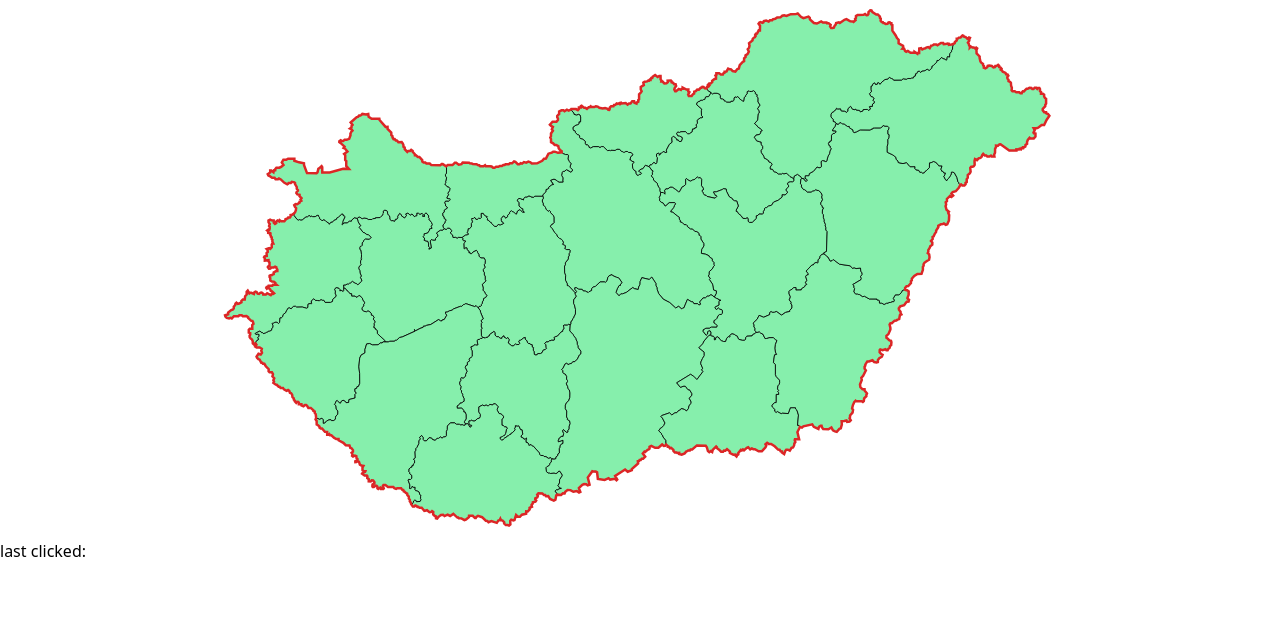
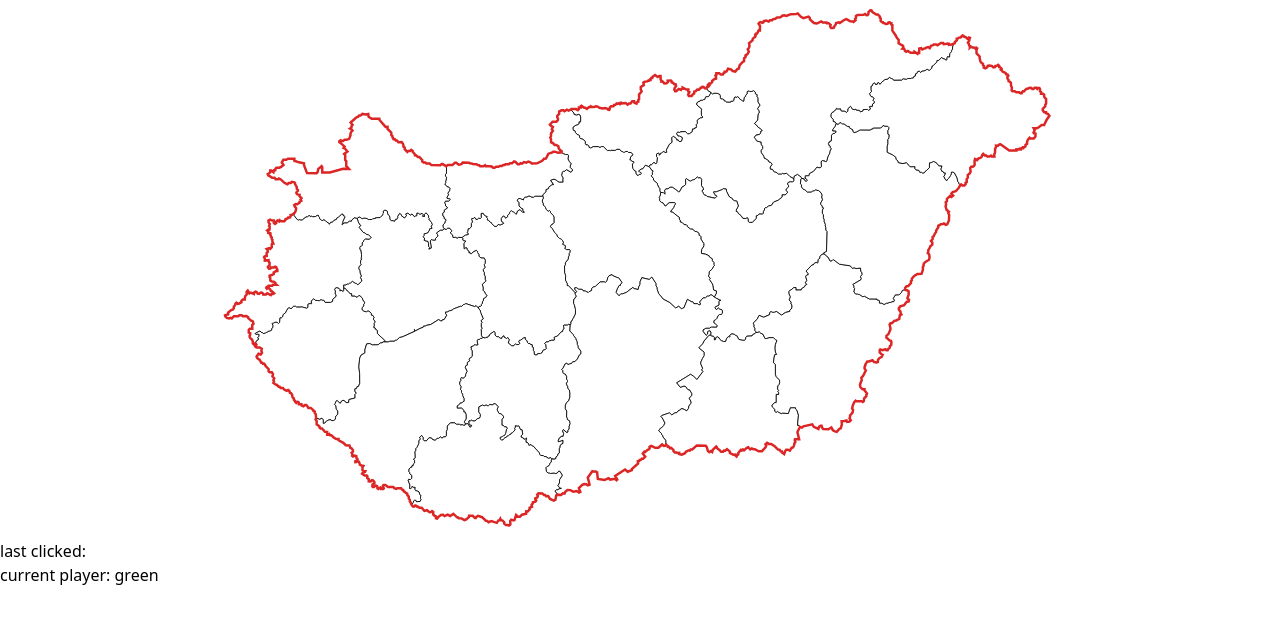
Before and after one commit to TomaSajt/honfoglalo-legacy, a SvelteKit app: page / in a window 1280 px wide. Shown: the top 624 px of the page. Built offline with nearby package versions, Linux system fonts and the light colour scheme.

Commit message:
add settable colors on map

```diff
--- a/src/lib/components/InteractiveMap.svelte
+++ b/src/lib/components/InteractiveMap.svelte
@@ -1,18 +1,26 @@
 <script lang="ts">
-    import type { MapInfo } from "$lib/mapInfo";
+    import type { MapInfo, RegionState } from "$lib/mapInfo";
     export let mapInfo: MapInfo;
-    export let onRegionClicked: (regionId: string) => void;
+    export let onRegionClicked: (index: number) => void;
+    export let regionStates: RegionState[];
 </script>
 
 <svg version="1.0" viewBox={mapInfo.viewBox} {...$$restProps}>
     <g>
-        {#each mapInfo.regions as region (region.id)}
+        {#each mapInfo.regions as region, i}
+            {@const isGreen = regionStates[i].owner === "green"}
+            {@const isRed = regionStates[i].owner === "red"}
+            {@const isBlue = regionStates[i].owner === "blue"}
+            {@const hasNoOwner = regionStates[i].owner === "none"}
             <!-- svelte-ignore a11y-click-events-have-key-events -->
             <path
-                tabindex="-1"
                 d={region.path}
-                class="region fill-green-300 stroke-black stroke-1 cursor-pointer"
-                on:click={() => onRegionClicked(region.id)}
+                class="region stroke-black stroke-1 cursor-pointer"
+                class:fill-green-300={isGreen}
+                class:fill-blue-300={isBlue}
+                class:fill-red-300={isRed}
+                class:fill-white={hasNoOwner}
+                on:click={() => onRegionClicked(i)}
             />
         {/each}
     </g>
@@ -27,7 +35,7 @@
 <style lang="postcss">
     @media (hover: hover) {
         .region:hover {
-            @apply fill-lime-200;
+            @apply brightness-90;
         }
     }
 </style>
--- a/src/lib/mapInfo.ts
+++ b/src/lib/mapInfo.ts
@@ -8,6 +8,10 @@ export type MapInfo = {
     viewBox: string,
     regions: RegionPathInfo[],
     borderPath: string;
+};
+
+export type RegionState = {
+    owner: "red" | "green" | "blue" | "none";
 };
 
 const hungaryRegions: RegionPathInfo[] = [
--- a/src/routes/+page.svelte
+++ b/src/routes/+page.svelte
@@ -1,12 +1,29 @@
-<script>
+<script lang="ts">
     import InteractiveMap from "$lib/components/InteractiveMap.svelte";
-    import { hungary } from "$lib/mapInfo";
+    import { hungary, type RegionState } from "$lib/mapInfo";
+    const mapInfo = hungary;
     let lastClicked = "";
+    let arr = ["green", "blue", "red"] as ("green" | "blue" | "red")[];
+    function cycle() {
+        let el = arr.shift()!;
+        arr = [...arr, el];
+    }
+    let regionStates: RegionState[] = mapInfo.regions.map(() => ({
+        owner: "none",
+    }));
+    function onRegionClicked(index: number) {
+        if (regionStates[index].owner !== "none") return;
+        lastClicked = mapInfo.regions[index].name;
+        regionStates[index].owner = arr[0];
+        cycle();
+    }
 </script>
 
 <InteractiveMap
-    onRegionClicked={(regionId) => (lastClicked = regionId)}
-    mapInfo={hungary}
+    {onRegionClicked}
+    {regionStates}
+    {mapInfo}
     class="mx-auto w-2/3"
 />
 <div>last clicked: {lastClicked}</div>
+<div>current player: {arr[0]}</div>
```
